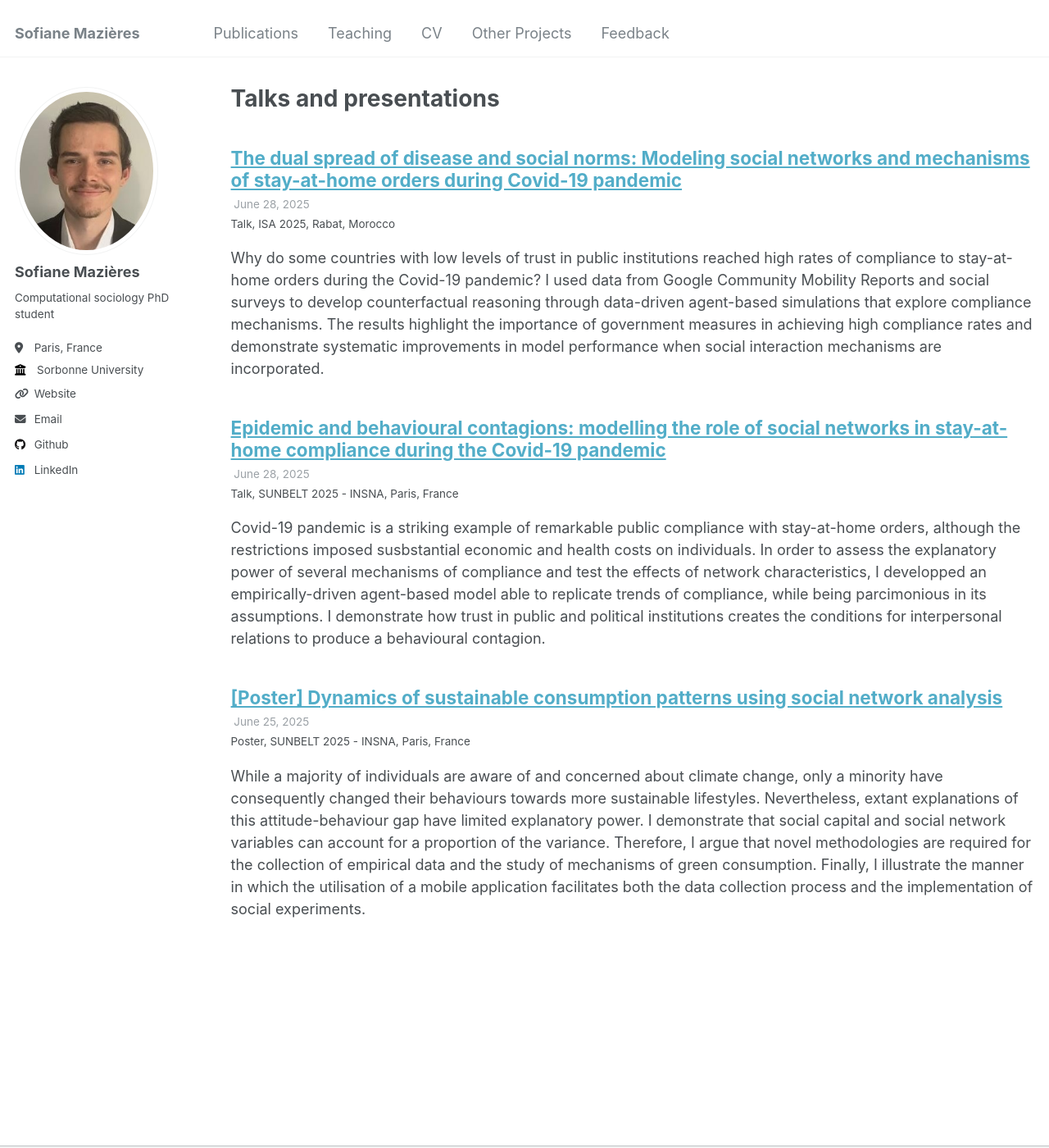
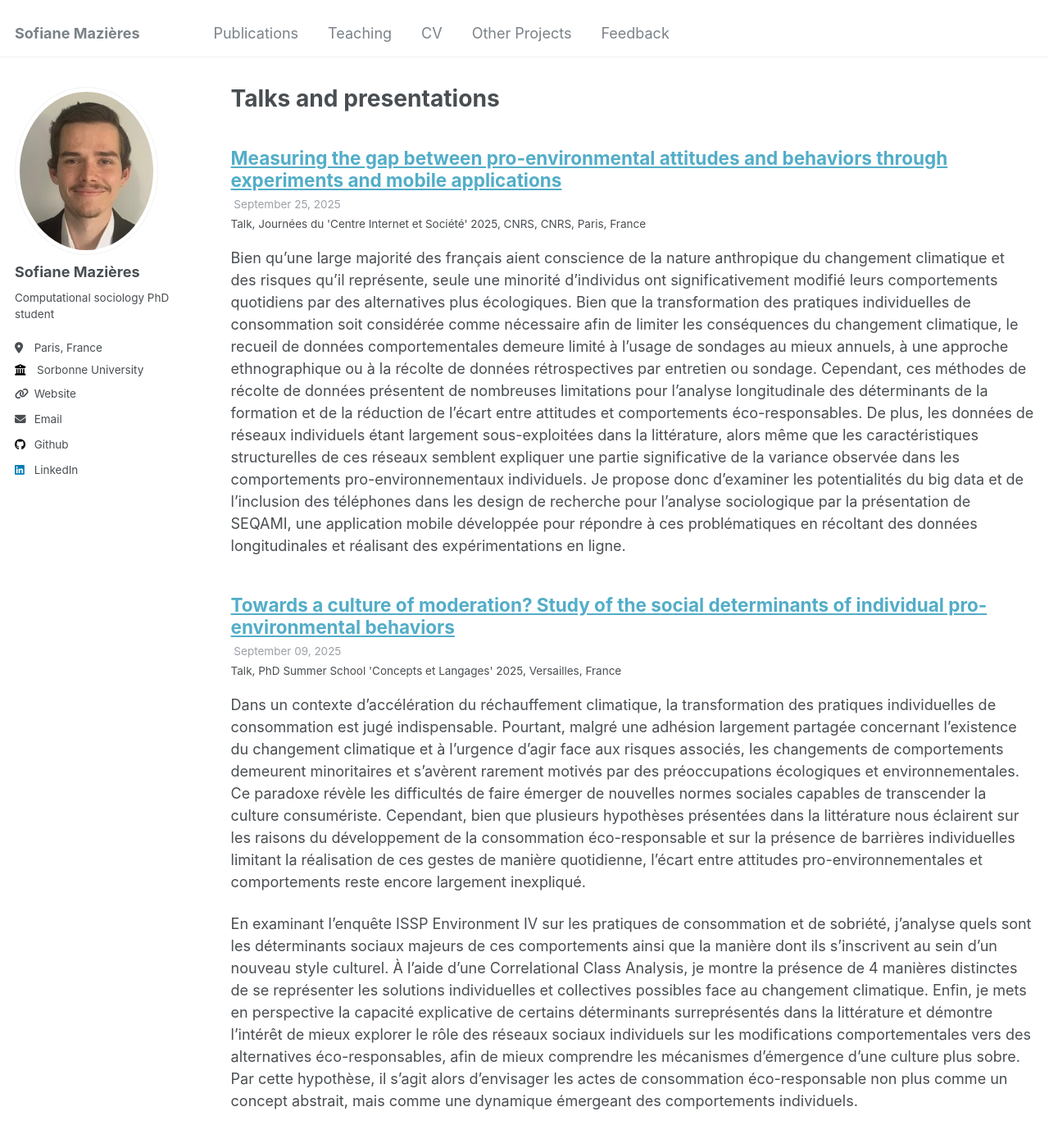
Before and after one commit to S0fian3M/S0fian3M.github.io, a Jekyll site: the page built from _pages/talks.html, in a window 1280 px wide and 1400 px high. Shown: the whole window at 82% size. Built offline with Jekyll 4.4.1, drawn with Linux system fonts in a browser that asks for light colours.

Commit message:
Update talks

```diff
--- /dev/null
+++ b/_talks/2025-09-09-EcoleDEte2025.md
@@ -0,0 +1,13 @@
+---
+title: "Towards a culture of moderation? Study of the social determinants of individual pro-environmental behaviors"
+collection: talks
+type: "Talk"
+permalink: /talks/2025-09-09-EcoleDEte2025
+venue: "PhD Summer School 'Concepts et Langages' 2025"
+date: 2025-09-09
+location: "Versailles, France"
+---
+
+Dans un contexte d’accélération du réchauffement climatique, la transformation des pratiques individuelles de consommation est jugé indispensable. Pourtant, malgré une adhésion largement partagée concernant l’existence du changement climatique et à l’urgence d’agir face aux risques associés, les changements de comportements demeurent minoritaires et s’avèrent rarement motivés par des préoccupations écologiques et environnementales. Ce paradoxe révèle les difficultés de faire émerger de nouvelles normes sociales capables de transcender la culture consumériste. Cependant, bien que plusieurs hypothèses présentées dans la littérature nous éclairent sur les raisons du développement de la consommation éco-responsable et sur la présence de barrières individuelles limitant la réalisation de ces gestes de manière quotidienne, l’écart entre attitudes pro-environnementales et comportements reste encore largement inexpliqué.
+
+En examinant l'enquête ISSP Environment IV sur les pratiques de consommation et de sobriété, j’analyse quels sont les déterminants sociaux majeurs de ces comportements ainsi que la manière dont ils s’inscrivent au sein d’un nouveau style culturel. À l'aide d'une Correlational Class Analysis, je montre la présence de 4 manières distinctes de se représenter les solutions individuelles et collectives possibles face au changement climatique. Enfin, je mets en perspective la capacité explicative de certains déterminants surreprésentés dans la littérature et démontre l’intérêt de mieux explorer le rôle des réseaux sociaux individuels sur  les modifications comportementales vers des alternatives éco-responsables, afin de mieux comprendre les mécanismes d’émergence d’une culture plus sobre. Par cette hypothèse, il s’agit alors d’envisager les actes de consommation éco-responsable non plus comme un concept abstrait, mais comme une dynamique émergeant des comportements individuels.
--- /dev/null
+++ b/_talks/2025-09-25-CIS.md
@@ -0,0 +1,12 @@
+---
+title: "Measuring the gap between pro-environmental attitudes and behaviors through experiments and mobile applications"
+collection: talks
+type: "Talk"
+permalink: /talks/2025-09-25-CIS
+venue: "Journées du 'Centre Internet et Société' 2025, CNRS"
+date: 2025-09-25
+location: "CNRS, Paris, France"
+---
+
+
+Bien qu’une large majorité des français aient conscience de la nature anthropique du changement climatique et des risques qu’il représente, seule une minorité d’individus ont significativement modifié leurs comportements quotidiens par des alternatives plus écologiques. Bien que la transformation des pratiques individuelles de consommation soit considérée comme nécessaire afin de limiter les conséquences du changement climatique, le recueil de données comportementales demeure limité à l’usage de sondages au mieux annuels, à une approche ethnographique ou à la récolte de données rétrospectives par entretien ou sondage. Cependant, ces méthodes de récolte de données présentent de nombreuses limitations pour l’analyse longitudinale des déterminants de la formation et de la réduction de l’écart entre attitudes et comportements éco-responsables. De plus, les données de réseaux individuels étant largement sous-exploitées dans la littérature, alors même que les caractéristiques structurelles de ces réseaux semblent expliquer une partie significative de la variance observée dans les comportements pro-environnementaux individuels. Je propose donc d’examiner les potentialités du big data et de l’inclusion des téléphones dans les design de recherche pour l’analyse sociologique par la présentation de SEQAMI, une application mobile développée pour répondre à ces problématiques en récoltant des données longitudinales et réalisant des expérimentations en ligne.
```
Also changed, not shown: _pages/cv.md (line endings or trailing spaces).
